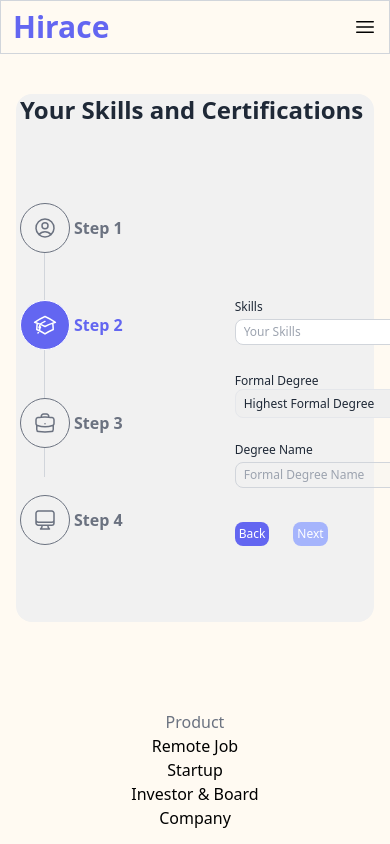
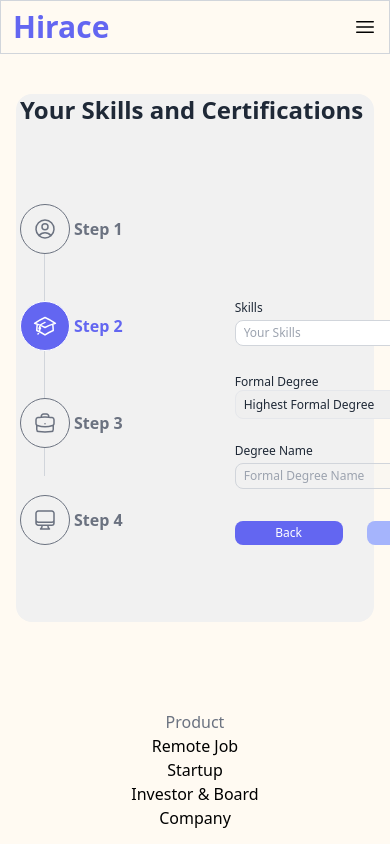
Before and after one commit to prakritip0/task-4, a React (Create React App) app: page /signup/second-step in a window 390 px wide. Shown: the top 844 px of the page. Built offline with nearby package versions, Linux system fonts and the light colour scheme.

Commit message:
change button width

```diff
--- a/src/components/form/Button.tsx
+++ b/src/components/form/Button.tsx
@@ -14,7 +14,7 @@ const SubmitButton = ({ disabled, onClick, label }: SubmitButtonProps) => {
       onClick={onClick}
       className={`${
         disabled ? 'bg-indigo-300 ' : 'bg-indigo-500'
-      } text-white text-xs md:text-md lg:text-lg  py-1 px-1  lg:py-[0.35rem] lg:px-2 2xl:py-1 2xl:px-3 rounded-lg`}
+      } text-white text-xs md:text-md lg:text-lg  py-1   lg:py-[0.35rem]  2xl:py-1 2 rounded-lg w-full`}
     >
       {label}
     </button>
--- a/src/components/signup/FirstStep.tsx
+++ b/src/components/signup/FirstStep.tsx
@@ -109,7 +109,7 @@ const FirstStep = () => {
   return (
     <div className='flex flex-col align-start justify-between pt-[6rem] h-full w-[30rem] mx-[7rem]'>
       <div className='flex flex-col  gap-10 items-start 2xl:gap-10'>
-        <div className='name flex flex-row gap-4'>
+        <div className='name flex flex-row gap-4 w-full'>
           <Input
             id='firstName'
             placeholder='Ram'
@@ -143,7 +143,7 @@ const FirstStep = () => {
           onBlur={validateEmail}
           error={errMessage.email}
         />
-        <div className='flex gap-4'>
+        <div className='flex gap-4 w-full'>
           <Select
             id='gender'
             setValue={setGender}
@@ -167,7 +167,7 @@ const FirstStep = () => {
         </div>
       </div>
 
-      <div className='flex gap-6 pt-[2rem] 2xl:pt-[4rem]'>
+      <div className='flex gap-6 pt-[2rem] 2xl:pt-[4rem] w-full'>
         <Button label='Back' disabled={true} onClick={goBackward} />
         <Button label={'Next'} disabled={firstNextDisabled} onClick={moveForward} />
       </div>
--- a/src/components/signup/SecondStep.tsx
+++ b/src/components/signup/SecondStep.tsx
@@ -115,13 +115,13 @@ const SecondStep = () => {
           disabled={formalDegree ? false : true}
         />
       </div>
-      <div className='flex gap-6 pt-[2rem] 2xl:pt-[4rem]'>
-        <Link to='/signup'>
+      <div className='flex gap-6 pt-[2rem] 2xl:pt-[4rem] w-full'>
+        {/* <Link to='/signup'> */}
           <Button label='Back' disabled={false} onClick={goBackward} />
-        </Link>
-        <Link to='/signup/third-step'>
+        {/* </Link> */}
+        {/* <Link to='/signup/third-step'> */}
           <Button label={'Next'} disabled={secondNextDisabled} onClick={moveForward} />
-        </Link>
+        {/* </Link> */}
       </div>
     </div>
   );
```
